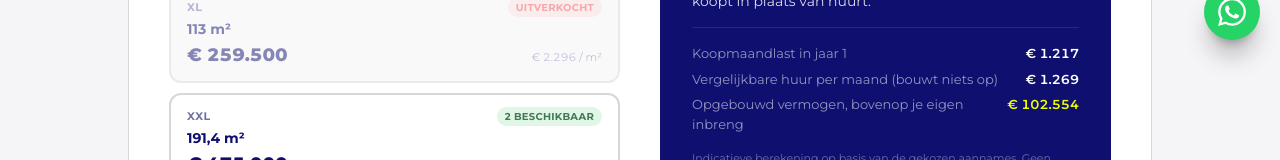
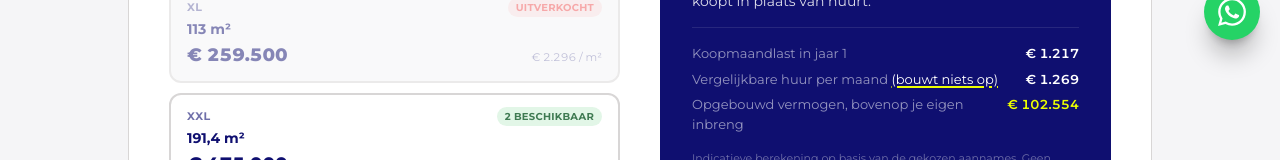
Before and after one commit to reppenweetje/projectportal, a Next.js app: page /de-hofman/koopvshuur in a window 1280 px wide. Shown: the part 740-900 px from the top of the page. Built offline with nearby package versions, Linux system fonts and the light colour scheme; no server answers.

Commit message:
koopvshuur: '(bouwt niets op)' benadrukt in resultaatkaart
Wit met gele onderstreping zodat het kernargument tegen huren direct
opvalt in de huur-regel.

Co-Authored-By: Claude Fable 5 <noreply@anthropic.com>

```diff
--- a/components/calculator/KoopVsHuurCalculator.tsx
+++ b/components/calculator/KoopVsHuurCalculator.tsx
@@ -360,7 +360,10 @@ export function KoopVsHuurCalculator({ project }: { project: Project }) {
               </div>
               <div className="flex items-baseline justify-between gap-3">
                 <dt className="text-white/55">
-                  Vergelijkbare huur per maand (bouwt niets op)
+                  Vergelijkbare huur per maand{" "}
+                  <span className="text-white underline decoration-repp-yellow decoration-2 underline-offset-2">
+                    (bouwt niets op)
+                  </span>
                 </dt>
                 <dd className="font-semibold text-white tabular-nums">
                   {formatEuro(Math.round(model.huurMnd))}
```
